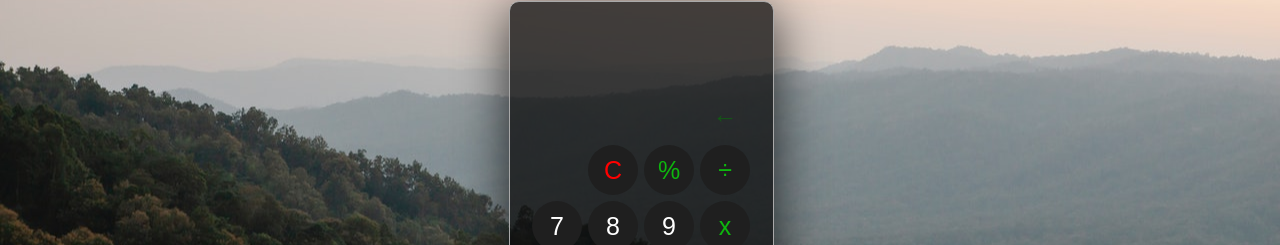
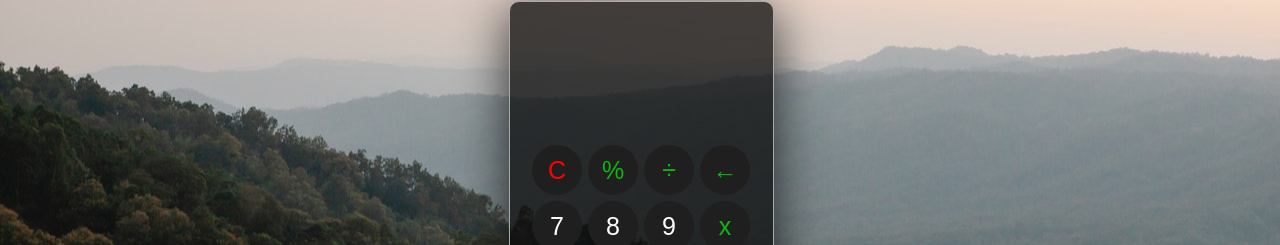
Before and after one commit to codemoises/calculadora, a plain HTML site: page index.html in a window 1280 px wide. Shown: the part 189-434 px from the top of the page. Drawn offline with Linux system fonts and the light colour scheme.

Commit message:
Reajuste nas posições dos botões.

```diff
--- a/assets/style.css
+++ b/assets/style.css
@@ -74,20 +74,16 @@ button:hover {
 }
 
 
-.class-btn-back {
-    display: flex;
-    justify-content: end;
-}
+
 
 .btn-back {
-    background: none;
     font-size: 25px;
-    color: rgba(0, 128, 0, 0.527);
+    color: rgb(14, 182, 14);
 }
 
 .btn-back:hover {
     background: none;
-    color: rgb(14, 182, 14);
+    color: rgba(14, 182, 14, 0.568);
 }
 
 .btn-calc {
--- a/index.html
+++ b/index.html
@@ -15,13 +15,11 @@
             </div>
             <div class="content-flex">
                 <div class="content-btn">
-                    <div class="class-btn-back">
-                        <button class="btn-back"onclick="back()">←</button>
-                    </div>
                     <div class="c2">
                     <button class="btn-c" onclick="clean()">C</button>
                         <button class="btn-calc" onclick="insert('%')">%</button>
                         <button class="btn-calc"onclick="insert('/')">÷</button>
+                        <button class="btn-back"onclick="back()">←</button>
                     </div>
                     <div class="c2">
                         <button onclick="insert('7')">7</button>
```
